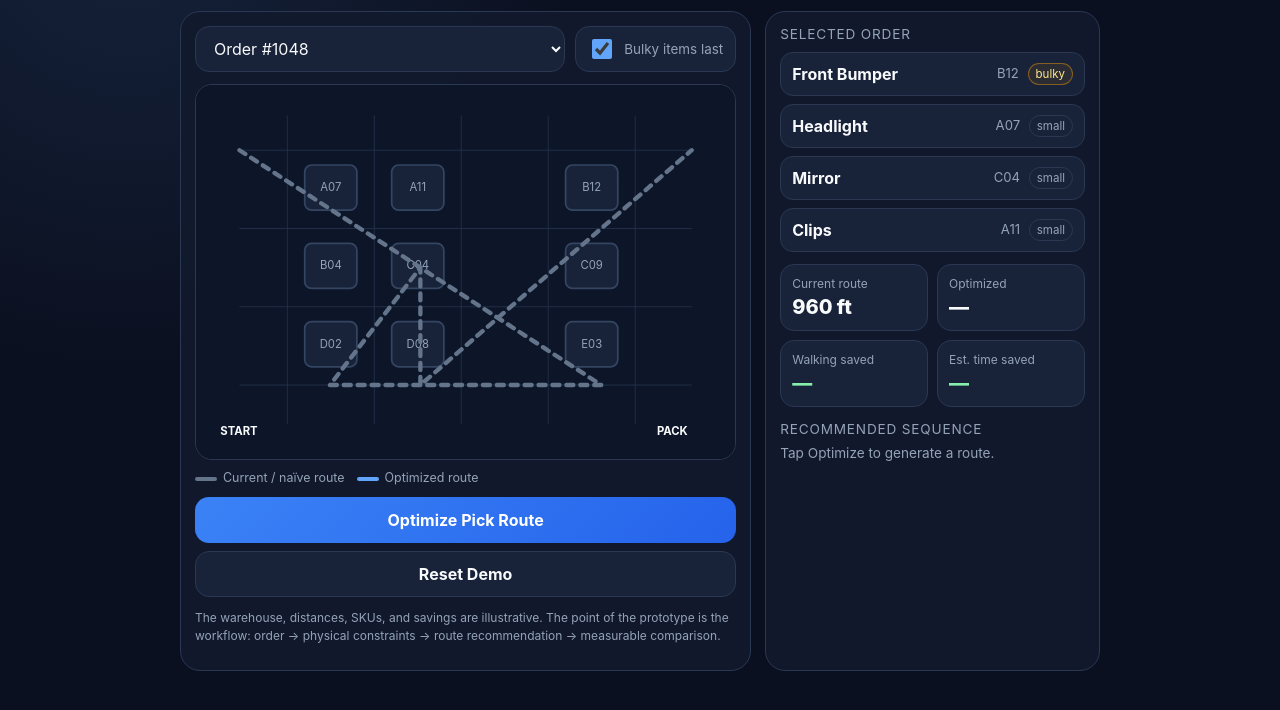
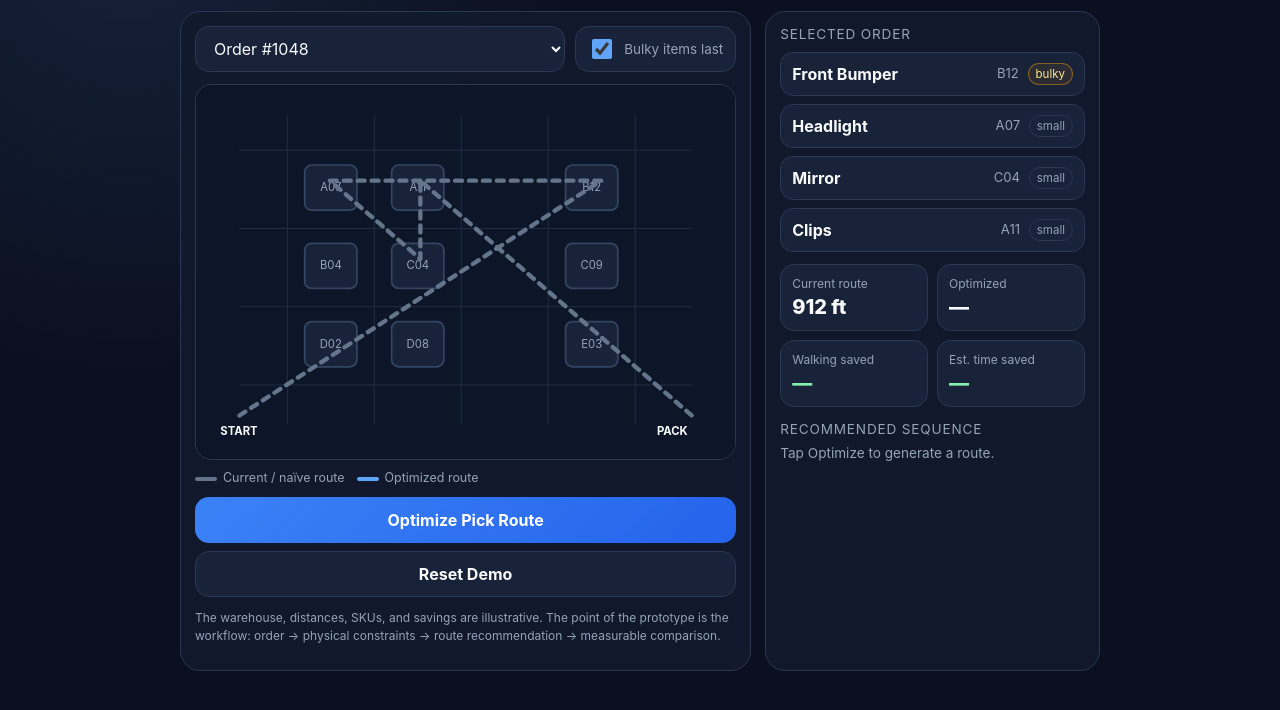
Before and after one commit to sachetutekar/pickpath-demo, a plain HTML site: page index.html in a window 1280 px wide. Shown: the part 76-786 px from the top of the page. Drawn offline with Linux system fonts and the light colour scheme.

Commit message:
Update index.html

```diff
--- a/index.html
+++ b/index.html
@@ -514,20 +514,25 @@
   "use strict";
 
   // ----- 1) Demo warehouse data -----
-  // x/y are simple warehouse grid coordinates, not real Partify locations.
   const LOCATIONS = {
-    START: { x: 0,  y: 7, label: "START" },
-    PACK:  { x: 10, y: 7, label: "PACK"  },
+  START: { x: 0,  y: 7, label: "START" },
+  PACK:  { x: 10, y: 7, label: "PACK" },
 
-    A07: { x: 2, y: 1, label: "A07" },
-    A11: { x: 4, y: 1, label: "A11" },
-    B12: { x: 8, y: 1, label: "B12" },
-    B04: { x: 2, y: 4, label: "B04" },
-    C04: { x: 4, y: 4, label: "C04" },
-    C09: { x: 8, y: 4, label: "C09" },
-    D02: { x: 2, y: 6, label: "D02" },
-    D08: { x: 4, y: 6, label: "D08" },
-    E03: { x: 8, y: 6, label: "E03" }
+  // Top row
+  A07: { x: 2, y: 1, label: "A07" },
+  A11: { x: 4, y: 1, label: "A11" },
+  B12: { x: 8, y: 1, label: "B12" },
+
+  // Middle row
+  B04: { x: 2, y: 3, label: "B04" },
+  C04: { x: 4, y: 3, label: "C04" },
+  C09: { x: 8, y: 3, label: "C09" },
+
+  // Bottom row
+  D02: { x: 2, y: 5, label: "D02" },
+  D08: { x: 4, y: 5, label: "D08" },
+  E03: { x: 8, y: 5, label: "E03" }
+
   };
 
   const ORDERS = [
@@ -588,7 +593,7 @@
     // Maps x=0..10 and y=0..8 into the SVG.
     return {
       x: 50 + p.x * 52,
-      y: 390 - p.y * 45
+      y: 65 + p.y * 45
     };
   }
 
```
